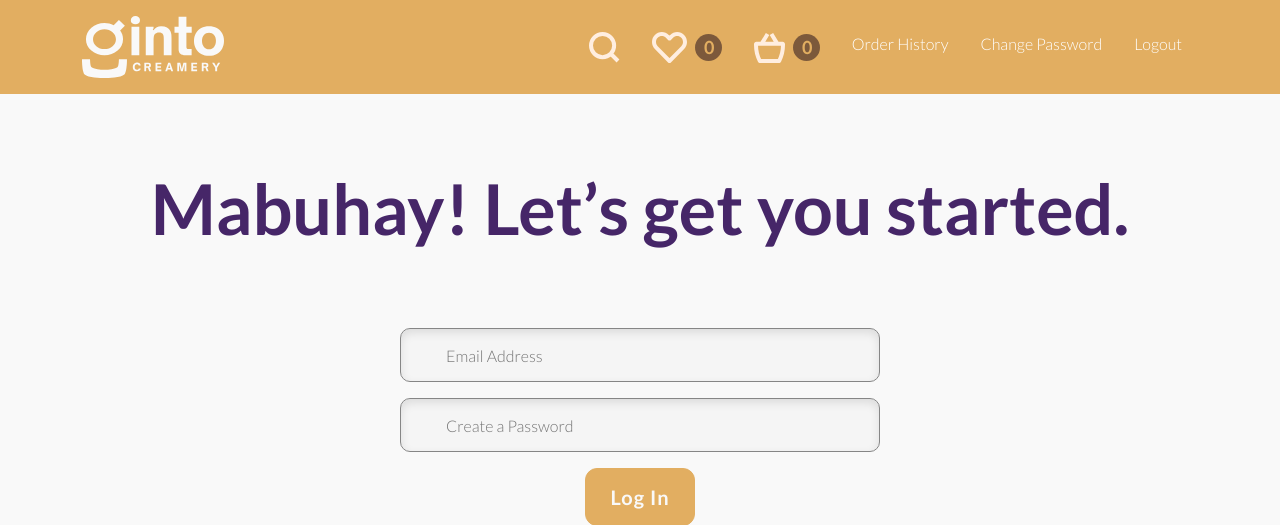
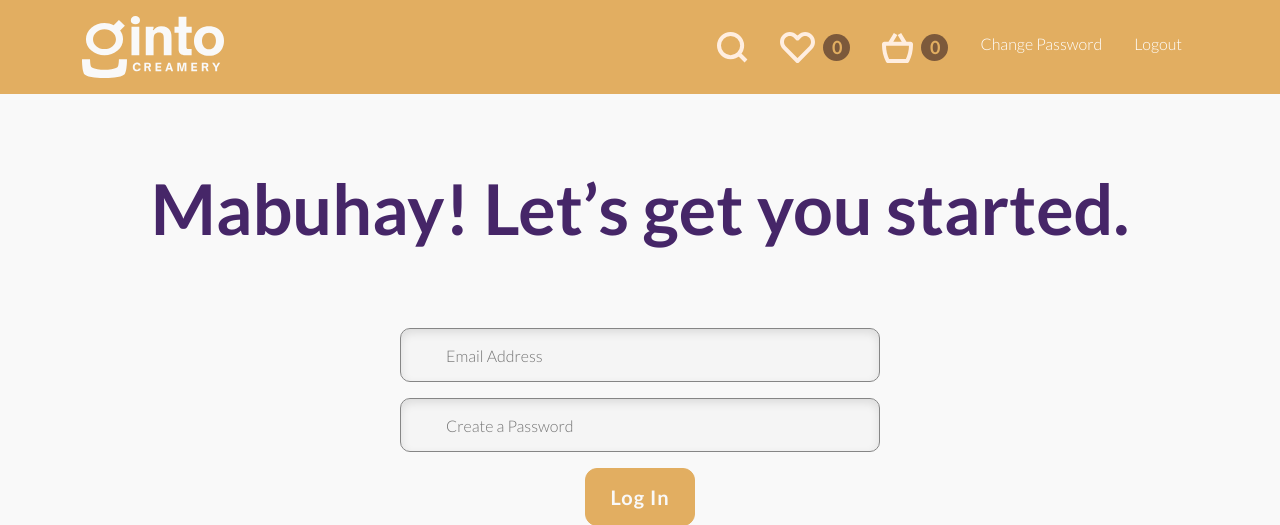
Before and after one commit to Hjkun77/itm-otc-ginto, a Flask app: page / in a window 1280 px wide. Shown: the top 525 px of the page. Run offline with Flask 2, Linux system fonts and the light colour scheme; the visitor is signed in with stand-in values (Sample User, id 1).

Commit message:
added changes

```diff
--- a/app.py
+++ b/app.py
@@ -178,17 +178,6 @@ def ordercomplete():
     return render_template('ordercomplete.html')
 
 
-@app.route('/orderhistory')
-def orderhistory():
-    orders = db.get_orders()
-    order_list = []
-    for item in orders:
-        for order in item['details']:
-            order_list.append(order)
-
-
-    return render_template('orderhistory.html', order_list=order_list)
-
 @app.route('/api/products',methods=['GET'])
 def api_get_products():
     resp = make_response( dumps(db.get_products()) )
@@ -223,18 +212,3 @@ def passwordauth():
             flash("Passwords do not match.")
 
         return redirect('/password')
-
-def change_password_verification(old, new, confirm):
-    old_is_correct = False
-    new_is_same = False
-    change_is_valid = False
-    temp_user = db.get_user(session["user"]["username"])
-    if(old == temp_user["password"]):
-        old_is_correct = True
-    if(new == confirm):
-        new_is_same = True
-
-    if old_is_correct and new_is_same:
-        change_is_valid = True
-
-    return old_is_correct, new_is_same, change_is_valid
--- a/ordermanagement.py
+++ b/ordermanagement.py
@@ -6,7 +6,7 @@ def create_order_from_cart():
     order = {}
     order.setdefault("username",session["user"]["username"])
     order.setdefault("orderdate",datetime.utcnow())
-    order.setdefault("order",session["order"])
+    order.setdefault("order", session["order"])
     order_details = []
     cart = session["cart"]
     for key, value in cart.items():
--- a/templates/header.html
+++ b/templates/header.html
@@ -120,11 +120,6 @@
 								/>
 							</svg>
 						</a>
-<li class="nav-item">
-                            <a href="/orderhistory" class="nav-link" aria-current="page"
-							style="color: white !important;"
-							>Order History
-						</a>
                         </li>
 <li class="nav-item">
                             <a href="/password" class="nav-link" aria-current="page"
```
Also changed, not shown: authentication.py (+16 -0 lines), templates/cart.html (+3 -11 lines), templates/orderhistory.html (deleted, +0 -16 lines).
